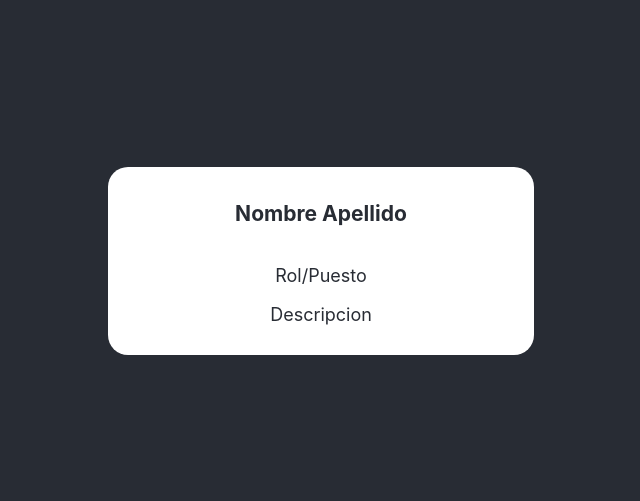
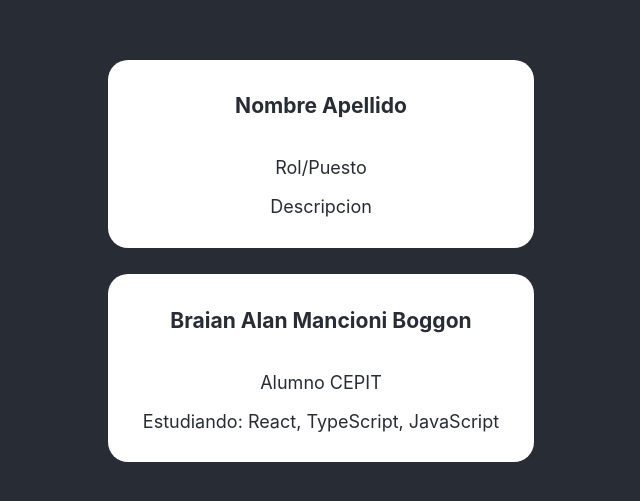
Before and after one commit to AlejandroSantini/git-practice, a React (Create React App) app: page / in a window 1280 px wide. Shown: the part 139-640 px from the top of the page, without its empty margins (319-959 px from the left). Built offline with nearby package versions, Linux system fonts and the light colour scheme.

Commit message:
Braian Mancioni Card

```diff
--- a/src/App.js
+++ b/src/App.js
@@ -11,6 +11,13 @@ function App() {
                   <p>Descripcion</p>
                </div>
             </div>
+            <div className="card">
+               <h3>Braian Alan Mancioni Boggon</h3>
+               <div>
+                  <p>Alumno CEPIT</p>
+                  <p>Estudiando: React, TypeScript, JavaScript</p>
+               </div>
+            </div>
          </header>
       </div>
    );
```
